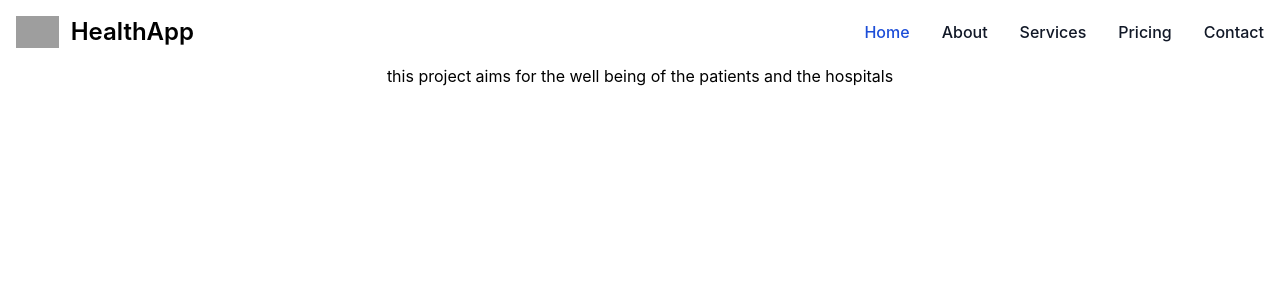
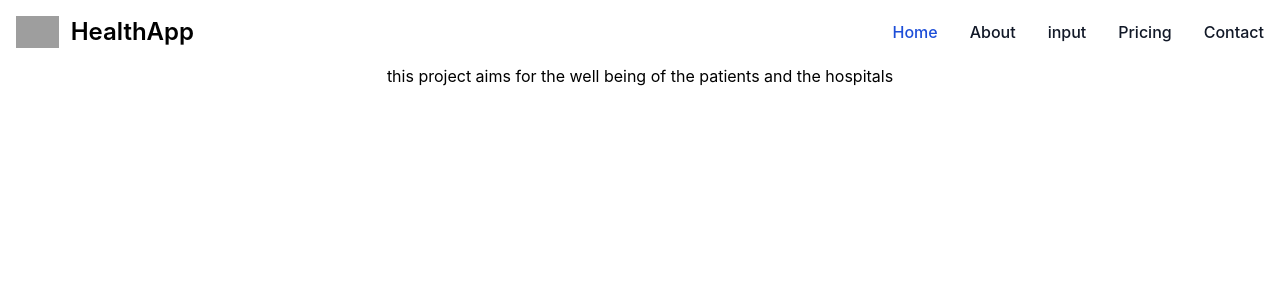
Before and after one commit to DEvXrg007/SENTINELS, a React (Create React App) app: page /about in a window 1280 px wide. Shown: the top 300 px of the page. Built offline with nearby package versions, Linux system fonts and the light colour scheme; grey boxes are pictures that could not be loaded.

Commit message:
somewhat

```diff
--- a/src/components/Navbar.js
+++ b/src/components/Navbar.js
@@ -23,7 +23,7 @@
           <a href="/about" class="block py-2 pl-3 pr-4 text-gray-900 rounded hover:bg-gray-100 md:hover:bg-transparent md:border-0 md:hover:text-blue-700 md:p-0 dark:text-white md:dark:hover:text-blue-500 dark:hover:bg-gray-700 dark:hover:text-white md:dark:hover:bg-transparent">About</a>
         </li>
         <li>
-          <a href="#" class="block py-2 pl-3 pr-4 text-gray-900 rounded hover:bg-gray-100 md:hover:bg-transparent md:border-0 md:hover:text-blue-700 md:p-0 dark:text-white md:dark:hover:text-blue-500 dark:hover:bg-gray-700 dark:hover:text-white md:dark:hover:bg-transparent">Services</a>
+          <a href="/inputdata" class="block py-2 pl-3 pr-4 text-gray-900 rounded hover:bg-gray-100 md:hover:bg-transparent md:border-0 md:hover:text-blue-700 md:p-0 dark:text-white md:dark:hover:text-blue-500 dark:hover:bg-gray-700 dark:hover:text-white md:dark:hover:bg-transparent">input</a>
         </li>
         <li>
           <a href="#" class="block py-2 pl-3 pr-4 text-gray-900 rounded hover:bg-gray-100 md:hover:bg-transparent md:border-0 md:hover:text-blue-700 md:p-0 dark:text-white md:dark:hover:text-blue-500 dark:hover:bg-gray-700 dark:hover:text-white md:dark:hover:bg-transparent">Pricing</a>
```
